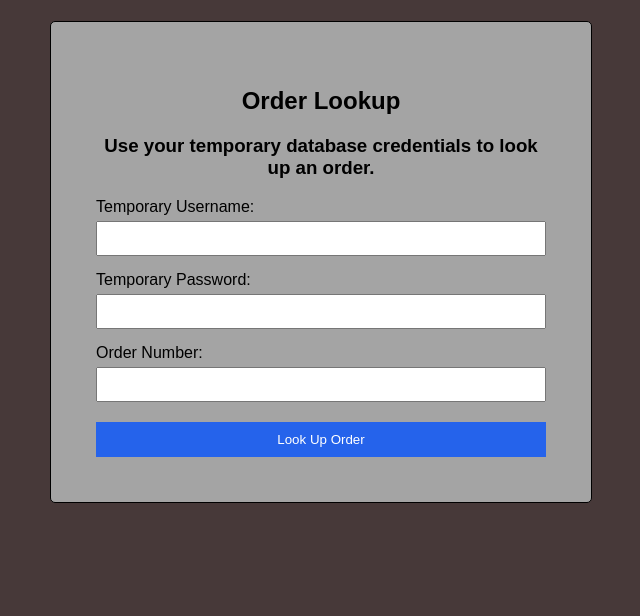
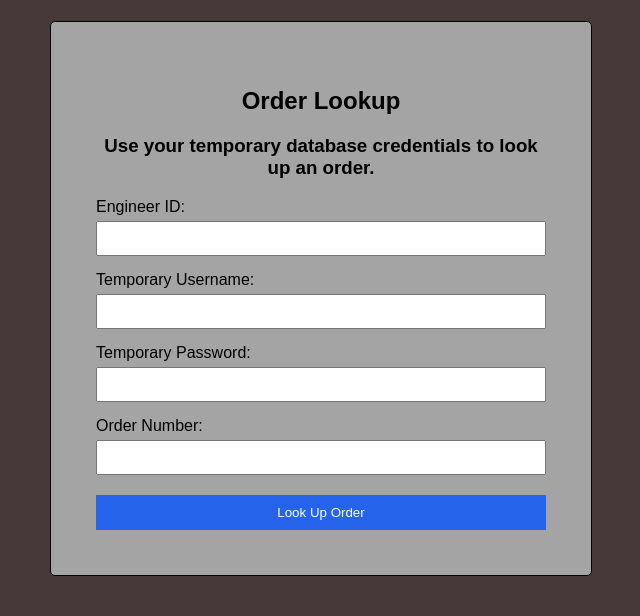
Before and after one commit to XanderThePanther/Database-and-Secuirty, a Flask app: page /orders in a window 1280 px wide. Shown: the part 132-748 px from the top of the page, without its empty margins (319-959 px from the left). Before the commit the page ends 635 px from the top, so only its background shows below. Run offline with Flask 3, Linux system fonts and the light colour scheme; some libraries are stand-ins or nearby versions.

Commit message:
Engineer Id now required

```diff
--- a/frontend/app.py
+++ b/frontend/app.py
@@ -167,7 +167,7 @@ def request_access():
     except ValueError:
         return "Invalid duration.", 400
 
-    if duration not in (1, 15, 30, 60):
+    if duration not in (1,15, 30, 60):
         return "Invalid duration.", 400
 
     # Generate credentials and expiration
@@ -209,9 +209,13 @@ def orders_page():
 
 @app.route("/order-lookup", methods=["POST"])
 def order_lookup():
+    engineer_id = request.form.get("engineer_id", "").strip()
     temp_user = request.form.get("username", "").strip()
     temp_pass = request.form.get("password", "")
     order_number = request.form.get("order_number", "").strip()
+
+    if not engineer_id:
+            return "Engineer ID is required.", 400
 
     if not tempName.match(temp_user):
         return "Invalid login.", 401
@@ -219,11 +223,25 @@ def order_lookup():
     if not order_number:
         return "Order number is required.", 400
 
+
+
+    try:
+        with closing(_db_conn()) as conn, conn, conn.cursor() as cur:
+            cur.execute(
+                "SELECT 1 FROM broker.access_grants "
+                "WHERE temp_username = %s AND engineer_id = %s",
+                (temp_user, engineer_id))
+            match = cur.fetchone()
+    except Exception:
+        return "Could not verify login.", 500
+
+    if match is None:
+        return "Engineer ID does not match this temporary login.", 401
+
     # Connect AS the temp login itself -- Postgres rejects this outright if the
     # password is wrong, the role expired (VALID UNTIL), or it's been dropped.
     try:
-        conn = psycopg2.connect(host=dbHost, port=dbPort, dbname="accessdb",
-                                 user=temp_user, password=temp_pass,
+        conn = psycopg2.connect(host=dbHost, port=dbPort, dbname="accessdb",user=temp_user, password=temp_pass,
                                  connect_timeout=5)
     except Exception:
         return "Invalid login, or your temporary access has expired.", 401
--- a/frontend/templates/orders.html
+++ b/frontend/templates/orders.html
@@ -70,6 +70,9 @@
 
         <form action="/order-lookup" method="POST">
 
+            <label for="engineer_id">Engineer ID:</label>
+            <input type="text" id="engineer_id" name="engineer_id" required>
+
             <label for="username">Temporary Username:</label>
             <input type="text" id="username" name="username" required>
 
```
